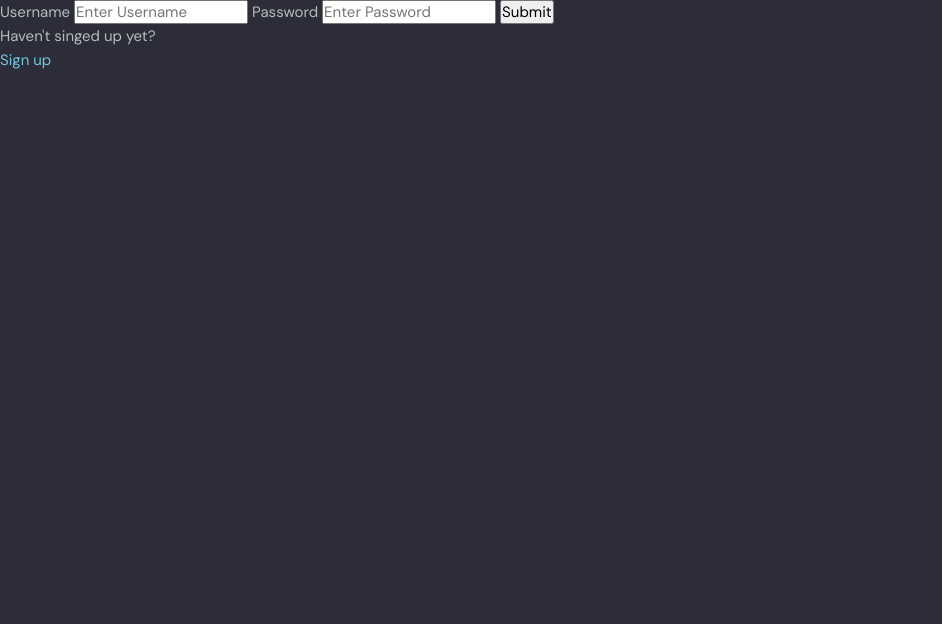
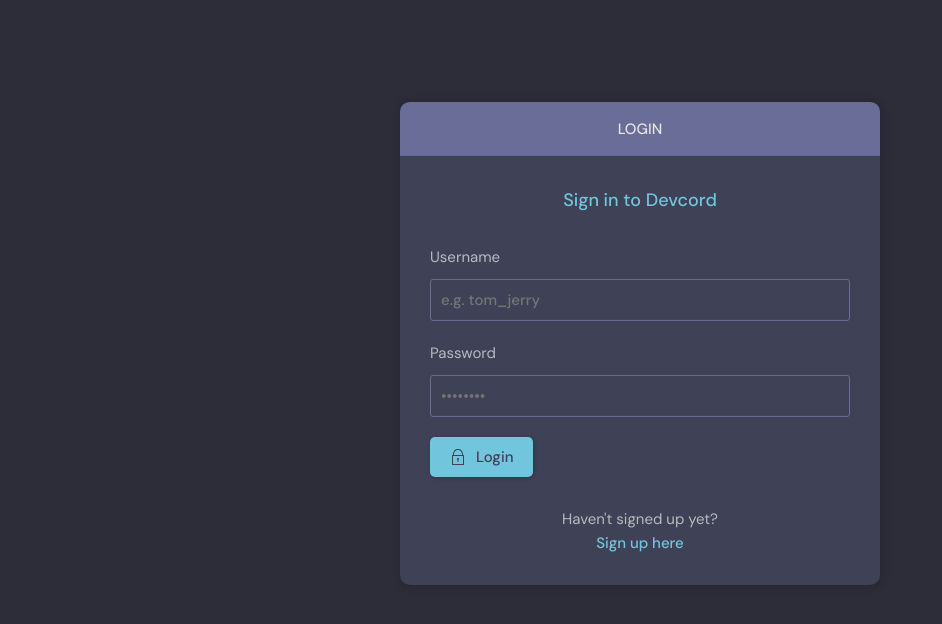
Before and after one commit to Dimah-code/devcord, a Django app: page /login/ in a window 1280 px wide. Shown: the part 76-700 px from the top of the page, without its empty margins (0-942 px from the left). Run offline with Django 5.2, Linux system fonts and the light colour scheme.

Commit message:
refactor: refactor login_register.html with new theme ( no functionality changes)

```diff
--- a/base/templates/base/login_register.html
+++ b/base/templates/base/login_register.html
@@ -3,38 +3,112 @@
 {% block content %}
 
 {% if page == 'login' %}
-<div>
-    <form action="" method="post">
-        {% csrf_token %}
-        <label for="username">Username</label>
-        <input type="text" name="username" placeholder="Enter Username">
+<main class="auth layout">
+    <div class="container">
+        <div class="layout__box">
+            <div class="layout__boxHeader">
+                <div class="layout__boxTitle">
+                    <h3>Login</h3>
+                </div>
+            </div>
+            <div class="layout__body">
+                <h2 class="auth__tagline">Sign in to Devcord</h2>
 
-        <label for="password">Password</label>
-        <input type="password" name="password" placeholder="Enter Password">
+                <form class="form" action="" method="post">
+                    {% csrf_token %}
+                    <div class="form__group form__group">
+                        <label for="room_name">Username</label>
+                        <input id="username" name="username" type="text" placeholder="e.g. tom_jerry"/>
+                    </div>
+                    <div class="form__group">
+                        <label for="password">Password</label>
+                        <input
+                                id="password"
+                                name="password"
+                                type="password"
+                                placeholder="&bull;&bull;&bull;&bull;&bull;&bull;&bull;&bull;"
+                        />
+                    </div>
 
-        <input type="submit">
-    </form>
+                    <button class="btn btn--main" type="submit">
+                        <svg
+                                version="1.1"
+                                xmlns="http://www.w3.org/2000/svg"
+                                width="32"
+                                height="32"
+                                viewBox="0 0 32 32"
+                        >
+                            <title>lock</title>
+                            <path
+                                    d="M27 12h-1v-2c0-5.514-4.486-10-10-10s-10 4.486-10 10v2h-1c-0.553 0-1 0.447-1 1v18c0 0.553 0.447 1 1 1h22c0.553 0 1-0.447 1-1v-18c0-0.553-0.447-1-1-1zM8 10c0-4.411 3.589-8 8-8s8 3.589 8 8v2h-16v-2zM26 30h-20v-16h20v16z"
+                            ></path>
+                            <path
+                                    d="M15 21.694v4.306h2v-4.306c0.587-0.348 1-0.961 1-1.694 0-1.105-0.895-2-2-2s-2 0.895-2 2c0 0.732 0.413 1.345 1 1.694z"
+                            ></path>
+                        </svg>
 
-</div>
+                        Login
+                    </button>
+                </form>
 
-<p>Haven't singed up yet?</p>
-<a href="{% url 'register' %}">Sign up</a>
+                <div class="auth__action">
+                    <p>Haven't signed up yet?</p>
+                    <a href="{% url 'register' %}" class="btn btn--link">Sign up here</a>
+                </div>
+            </div>
+        </div>
+    </div>
+</main>
 
 {% else %}
 
-<div>
-    <form action="" method="post">
-        {% csrf_token %}
+<main class="auth layout">
+    <div class="container">
+        <div class="layout__box">
+            <div class="layout__boxHeader">
+                <div class="layout__boxTitle">
+                    <h3>Login</h3>
+                </div>
+            </div>
+            <div class="layout__body">
+                <h2 class="auth__tagline">Sign up to Devcord</h2>
 
-        {{form.as_p}}
+                <form class="form" action="" method="post">
+                    {% csrf_token %}
+                    {% for field in form %}
+                    <div class="form__group form__group">
+                        <label >{{field.label}}</label>
+                        {{ field }}
+                    </div>
+                    {% endfor %}
+                    <button class="btn btn--main" type="submit">
+                        <svg
+                                version="1.1"
+                                xmlns="http://www.w3.org/2000/svg"
+                                width="32"
+                                height="32"
+                                viewBox="0 0 32 32"
+                        >
+                            <title>lock</title>
+                            <path
+                                    d="M27 12h-1v-2c0-5.514-4.486-10-10-10s-10 4.486-10 10v2h-1c-0.553 0-1 0.447-1 1v18c0 0.553 0.447 1 1 1h22c0.553 0 1-0.447 1-1v-18c0-0.553-0.447-1-1-1zM8 10c0-4.411 3.589-8 8-8s8 3.589 8 8v2h-16v-2zM26 30h-20v-16h20v16z"
+                            ></path>
+                            <path
+                                    d="M15 21.694v4.306h2v-4.306c0.587-0.348 1-0.961 1-1.694 0-1.105-0.895-2-2-2s-2 0.895-2 2c0 0.732 0.413 1.345 1 1.694z"
+                            ></path>
+                        </svg>
 
-        <input type="submit", value="Register">
-    </form>
+                        Sign up
+                    </button>
+                </form>
 
-</div>
-
-<p>Already signed up</p>
-<a href="{% url 'login' %}">Sign in</a>
-
+                <div class="auth__action">
+                    <p>Already signed up?</p>
+                    <a href="{% url 'login' %}" class="btn btn--link">Sign in</a>
+                </div>
+            </div>
+        </div>
+    </div>
+</main>
 {% endif %}
 {% endblock content %}
```
